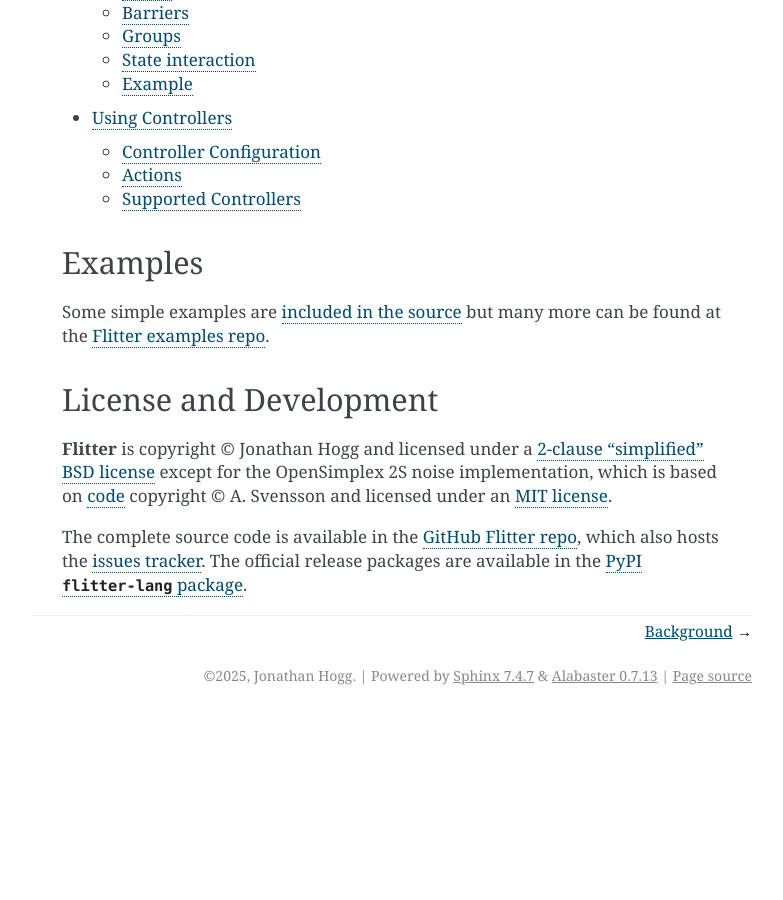
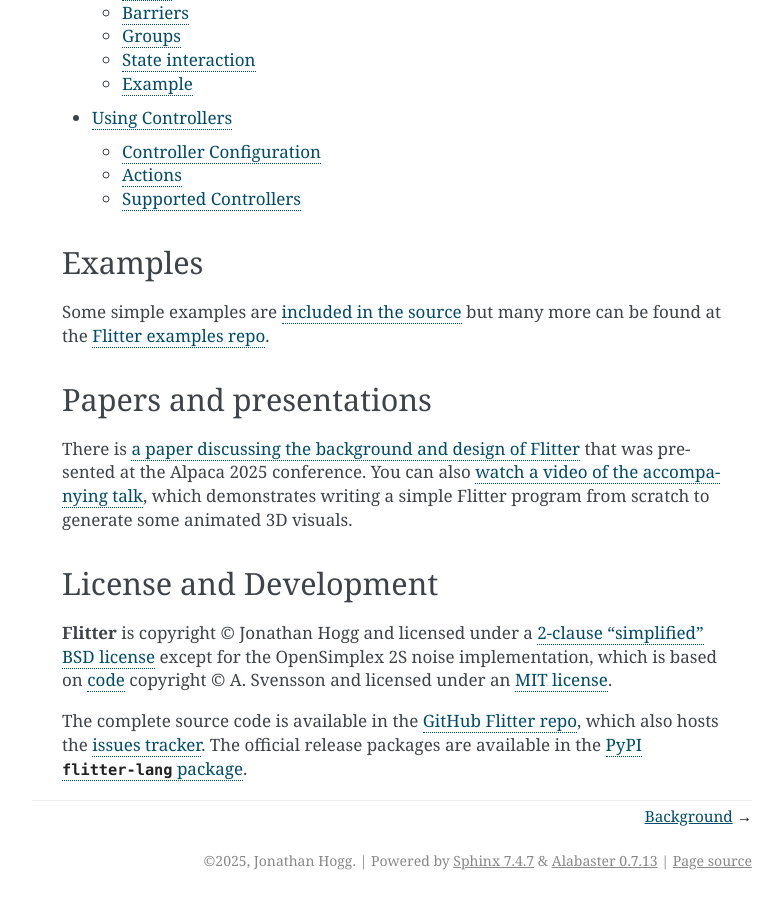
Before and after one commit to jonathanhogg/flitter, a Sphinx documentation site: the page built from docs/index.md, in a window 1280 px wide and 900 px high, scrolled down 3319 px. Shown: the whole window, without its empty margins (358-1141 px from the left). Built offline with Sphinx 7.4.7, drawn with Linux system fonts in a browser that asks for light colours; before the commit the page ends 4034 px from its top, so only the background shows below that; some of the changed text lies outside the part shown.

Commit message:
Add links to the Alpaca paper and talk

```diff
--- a/docs/index.md
+++ b/docs/index.md
@@ -42,6 +42,15 @@ source](https://github.com/jonathanhogg/flitter/tree/main/examples)
 but many more can be found at the [Flitter examples
 repo](https://github.com/jonathanhogg/flitter-examples).
 
+## Papers and presentations
+
+There is [a paper discussing the background and design of
+Flitter](https://2025.algorithmicpattern.org/proceedings/BG8MYU/paper.html)
+that was presented at the Alpaca 2025 conference. You can also [watch a video of
+the accompanying talk](https://www.youtube.com/watch?v=D9khHD9sB7M&list=PLxqmZjMvoVzw773-Fo9ajkujFfOThuFOP&index=9),
+which demonstrates writing a simple Flitter program from scratch to generate
+some animated 3D visuals.
+
 ## License and Development
 
 **Flitter** is copyright © Jonathan Hogg and licensed under a [2-clause
```
Also changed, not shown: README.md (+7 -0 lines).
